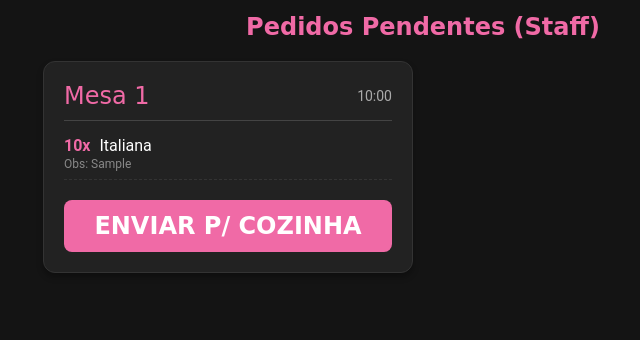
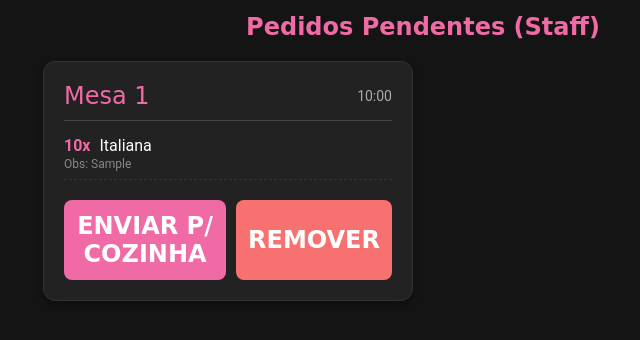
Before and after one commit to martimsa/pap-att, a PHP site: page /staff_orders.php in a window 1280 px wide. Shown: the part 141-481 px from the top of the page, without its empty margins (217-857 px from the left). Run offline with PHP 8.4, Linux system fonts and the light colour scheme; the visitor is signed in with stand-in values (Sample User, id 1); data comes from the database, SQL or seed files in the repository; tables that the repository leaves empty hold one stand-in row (values such as "Sample post").

Commit message:
botão de remover pedido cancelado

```diff
--- a/staff_orders.php
+++ b/staff_orders.php
@@ -8,14 +8,23 @@ if (!isset($_SESSION['role']) || !in_array($_SESSION['role'], ['staff', 'admin',
     exit;
 }
 
-// Processar confirmação de pedido
-if ($_SERVER['REQUEST_METHOD'] === 'POST' && isset($_POST['confirm_order'])) {
+// Processar ações (confirmar ou remover)
+if ($_SERVER['REQUEST_METHOD'] === 'POST') {
+    if (isset($_POST['confirm_order'])) {
         $oid = $_POST['order_id'];
         // Passa para 'pendente' (para a cozinha ver)
         $stmt = $pdo->prepare("UPDATE orders SET status = 'pendente' WHERE id = ?");
         $stmt->execute([$oid]);
         header("Location: staff_orders.php");
         exit;
+    } elseif (isset($_POST['remove_order'])) {
+        $oid = $_POST['order_id'];
+        // Remover itens do pedido e o próprio pedido
+        $pdo->prepare("DELETE FROM order_items WHERE order_id = ?")->execute([$oid]);
+        $pdo->prepare("DELETE FROM orders WHERE id = ?")->execute([$oid]);
+        header("Location: staff_orders.php");
+        exit;
+    }
 }
 
 // Buscar pedidos aguardando confirmação
@@ -115,9 +124,10 @@ $orders = $pdo->query("
                                 </li>
                             <?php endforeach; ?>
                         </ul>
-                        <form method="POST">
+                        <form method="POST" style="display: flex; gap: 10px;">
                             <input type="hidden" name="order_id" value="<?= $o['id'] ?>">
-                            <button type="submit" name="confirm_order" class="btn-confirm">ENVIAR P/ COZINHA</button>
+                            <button type="submit" name="confirm_order" class="btn-confirm" style="flex: 2;">ENVIAR P/ COZINHA</button>
+                            <button type="submit" name="remove_order" class="btn-confirm" style="flex: 1; background-color: #f87171;" onclick="return confirm('Tem a certeza que deseja remover este pedido?');">REMOVER</button>
                         </form>
                     </div>
                 <?php endforeach; ?>
```
Lines whose indentation alone changed are shown as unchanged.
